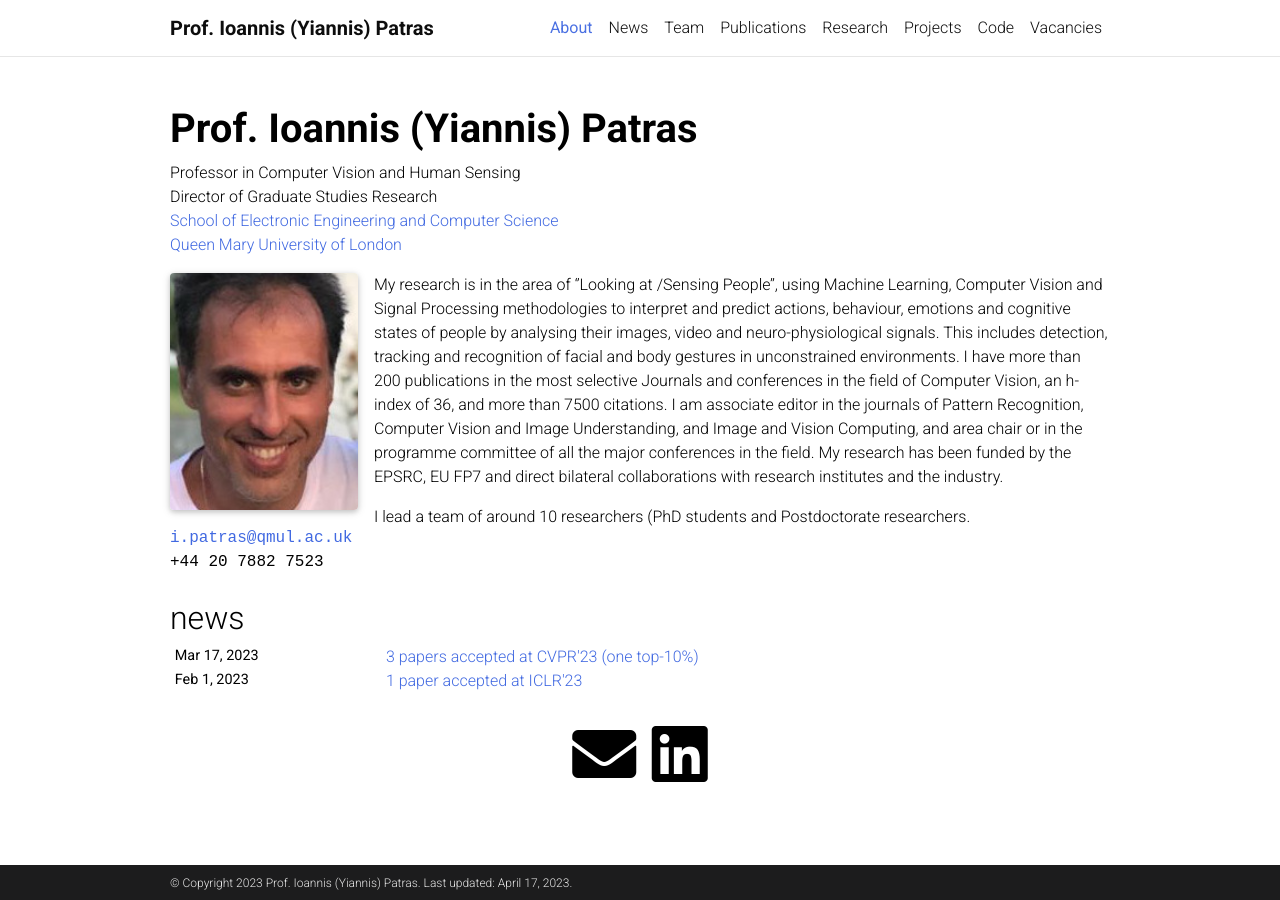
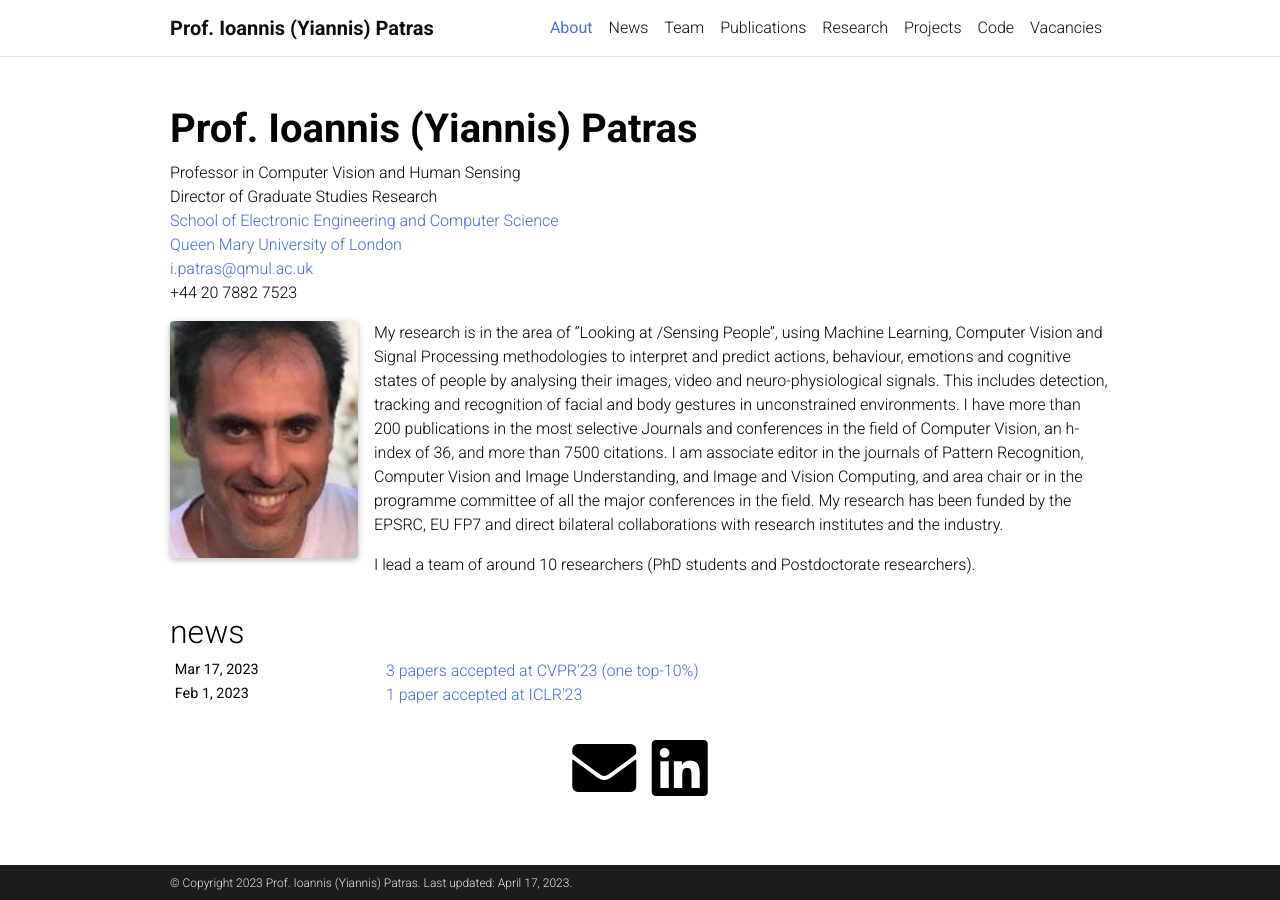
Before and after one commit to Computer-Vision-and-Human-Sensing-Lab/cvhs-website, a Jekyll site: the page built from _pages/about.md, in a window 1280 px wide. Built offline with Jekyll 4.4.1, drawn with Linux system fonts in a browser that asks for light colours; full-size pictures stand in for the smaller copies a plugin makes; comment, search, counter and statistics services are not loaded; a style sheet for code colours, icons or effects is not loaded.

Commit message:
update info location

```diff
--- a/_pages/about.md
+++ b/_pages/about.md
@@ -2,15 +2,13 @@
 layout: about
 title: about
 permalink: /
-subtitle: Professor in Computer Vision and Human Sensing <br> Director of Graduate Studies Research <br> <a href="http://www.eecs.qmul.ac.uk/">School of Electronic Engineering and Computer Science</a> <br> <a href="https://www.qmul.ac.uk/">Queen Mary University of London</a>
+subtitle: Professor in Computer Vision and Human Sensing <br> Director of Graduate Studies Research <br> <a href="http://www.eecs.qmul.ac.uk/">School of Electronic Engineering and Computer Science</a> <br> <a href="https://www.qmul.ac.uk/">Queen Mary University of London</a> <br> <a href="mailto:i.patras@qmul.ac.uk">i.patras@qmul.ac.uk</a> <br> +44 20 7882 7523
 
 profile:
   align: left
   image: prof_pic.jpg
   image_circular: false # crops the image to make it circular
-  address: >
-    <p><a href="mailto:i.patras@qmul.ac.uk">i.patras@qmul.ac.uk</a></p>
-    <p>+44 20 7882 7523</p>
+  address:
 
 news: true  # includes a list of news items
 selected_papers: false # includes a list of papers marked as "selected={true}"
@@ -19,4 +17,4 @@ social: true  # includes social icons at the bottom of the page
 
 My research is in the area of ‘’Looking at /Sensing People’’, using Machine Learning, Computer Vision and Signal Processing methodologies to interpret and predict actions, behaviour, emotions and cognitive states of people by analysing their images, video and neuro-physiological signals. This includes detection, tracking and recognition of facial and body gestures in unconstrained environments. I have more than 200 publications in the most selective Journals and conferences in the field of Computer Vision, an h-index of 36, and more than 7500 citations. I am associate editor in the journals of Pattern Recognition, Computer Vision and Image Understanding, and Image and Vision Computing, and area chair or in the programme committee of all the major conferences in the field. My research has been funded by the EPSRC, EU FP7 and direct bilateral collaborations with research institutes and the industry.
 
-I lead a team of around 10 researchers (PhD students and Postdoctorate researchers.
+I lead a team of around 10 researchers (PhD students and Postdoctorate researchers).
```
